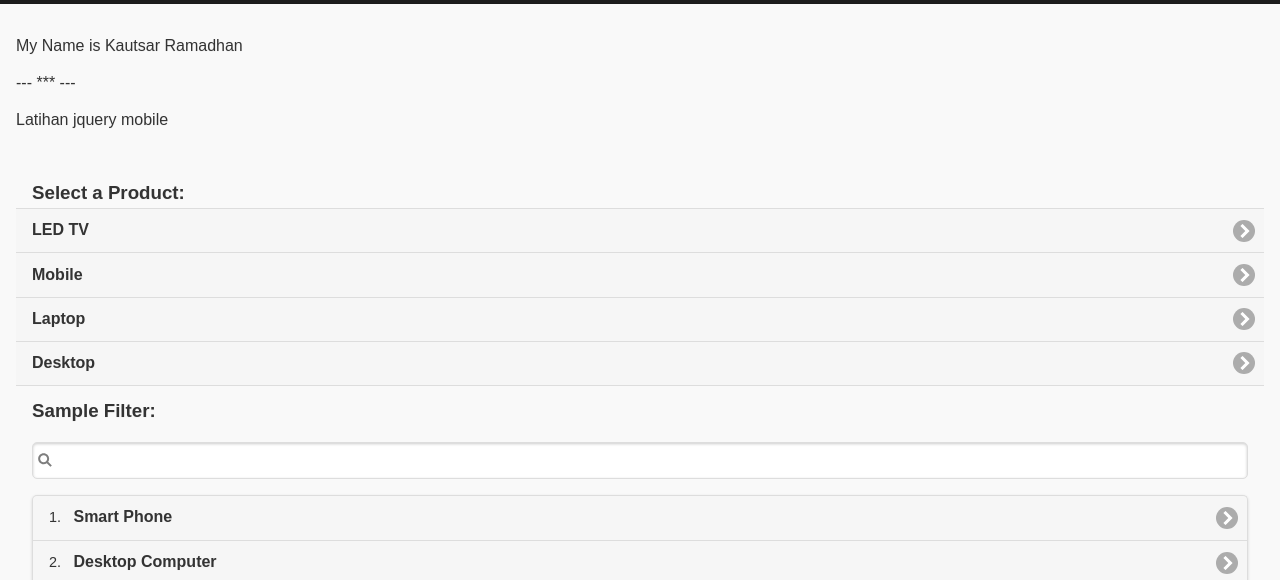
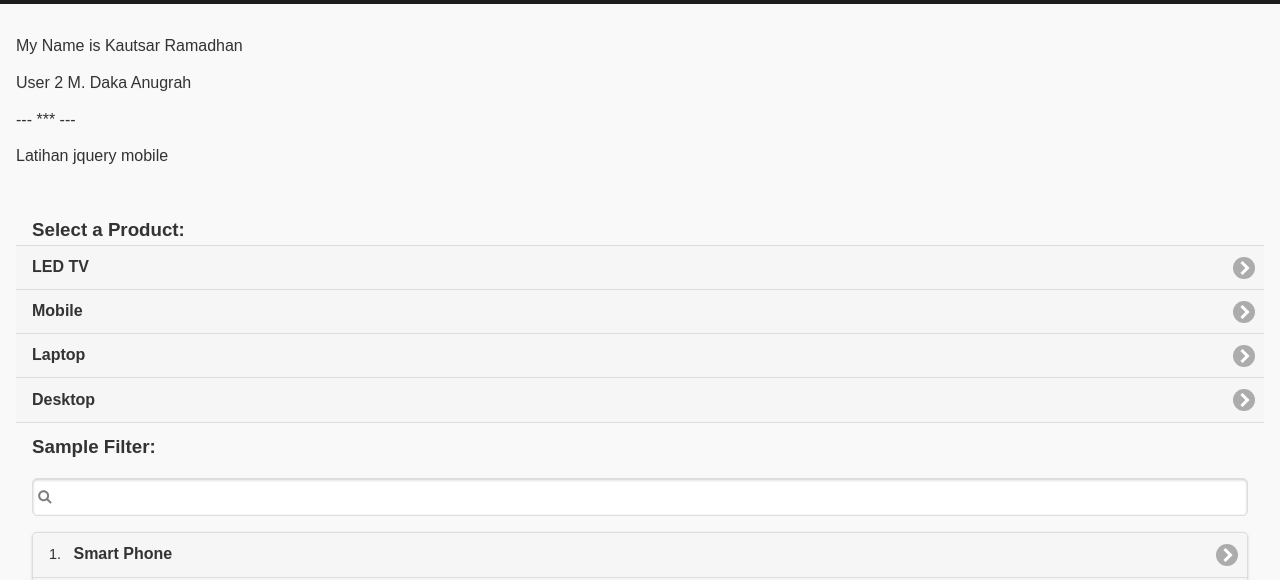
Before and after one commit to KautsarRamadhan/latihanjquerymobile, a plain HTML site: page index.html in a window 1280 px wide. Shown: the part 173-753 px from the top of the page. Drawn offline with nearby package versions, Linux system fonts and the light colour scheme.

Commit message:
Nambah Nama

```diff
--- a/index.html
+++ b/index.html
@@ -39,6 +39,7 @@
         </header>
         <div id="content" data-role="main" class="ui-content">
             <p>My Name is Kautsar Ramadhan</p>
+            <p>User 2 M. Daka Anugrah</p>
             <p>--- *** ---</p>
             <p>Latihan jquery mobile </p>
             <div id="content" data-role="main" class="ui-content">
```
